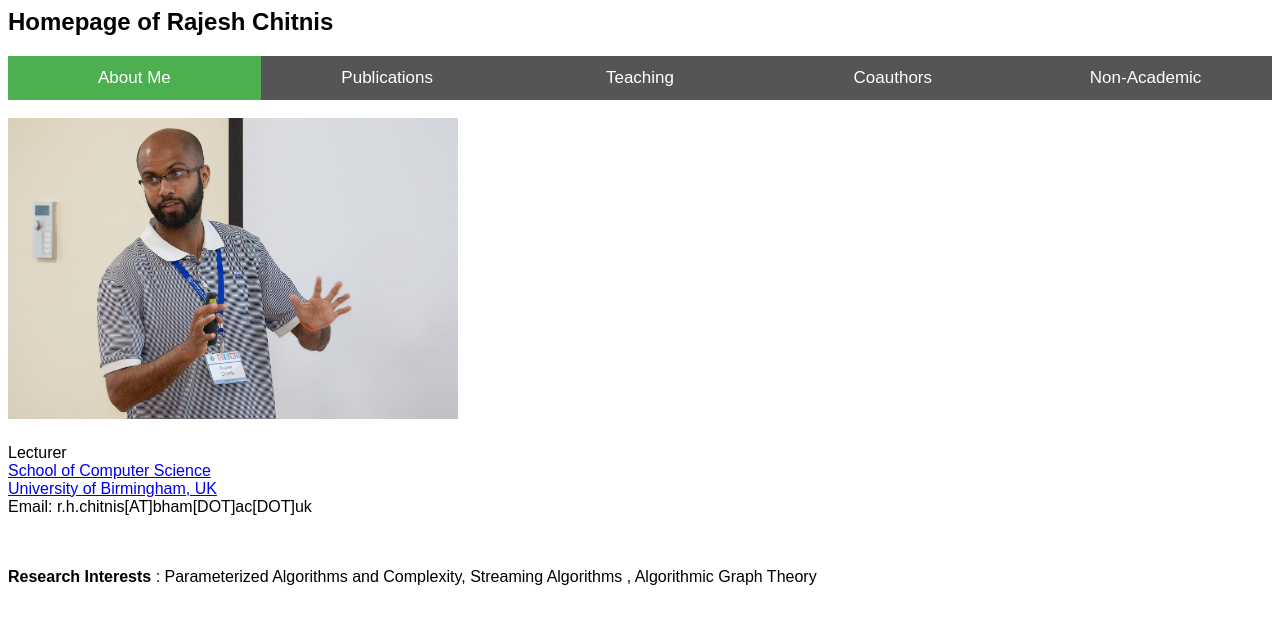
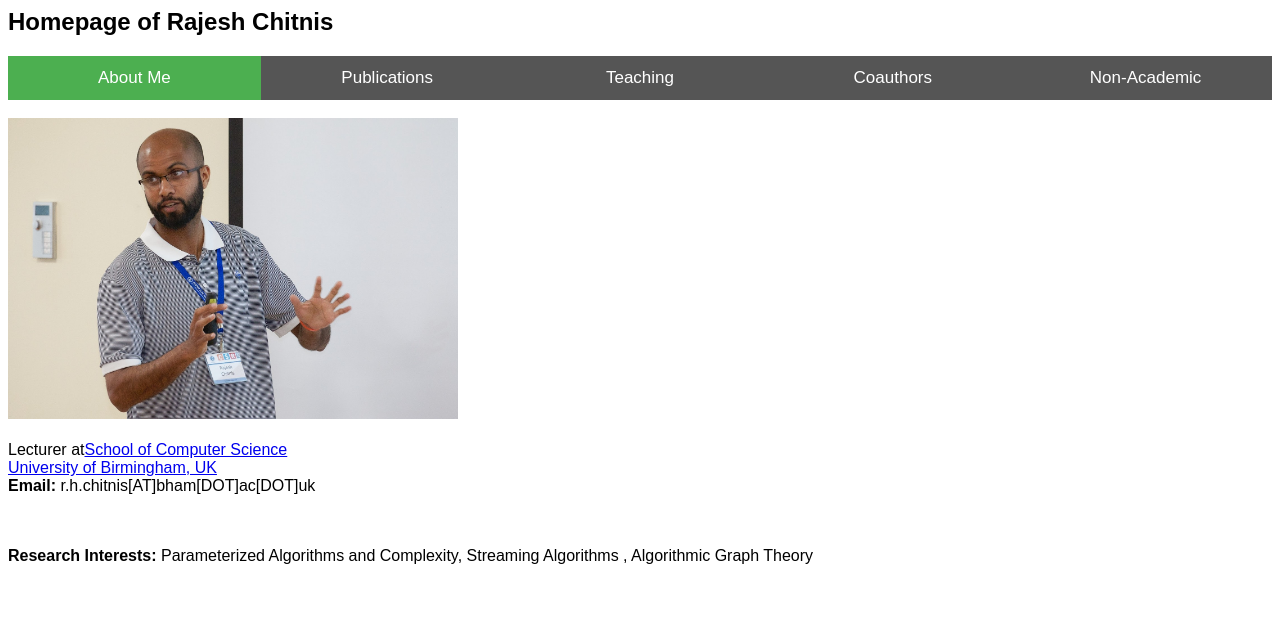
Before and after one commit to rajeshchitnis/rajeshchitnis.github.io, a Jekyll site: the page index.html, which Jekyll copies as it is, in a window 1280 px wide. Shown: the top 624 px of the page. Built offline with Jekyll 4.4.1, drawn with Linux system fonts in a browser that asks for light colours.

Commit message:
Update index.html

```diff
--- a/index.html
+++ b/index.html
@@ -65,19 +65,22 @@
 
 <img src="images/csr-talk.jpg" alt="alt text"  width="450px"  />&nbsp;</td>
 <td align="left">
-<h4>
+<h3>
 </div>
-<p>Lecturer <br><a href="http://www.cs.bham.ac.uk/">School of Computer Science</a> <br /><a href="https://birmingham.ac.uk/">University of Birmingham, UK</a> <br> Email:  r.h.chitnis[AT]bham[DOT]ac[DOT]uk <br /> <br />
+<p>Lecturer at<a href="http://www.cs.bham.ac.uk/">School of Computer Science</a>
+<br>
+<a href="https://birmingham.ac.uk/">University of Birmingham, UK</a>
+<br>
+<b>Email:</b>  r.h.chitnis[AT]bham[DOT]ac[DOT]uk <br /> <br />
 <br />
 
 </p>
 
 </td></tr>
-<b>Research Interests
-</b>: Parameterized Algorithms and Complexity, Streaming Algorithms
+<b>Research Interests:</b> Parameterized Algorithms and Complexity, Streaming Algorithms
 ,  Algorithmic Graph Theory
 
-</h4>
+</h3>
 
 
 
```
